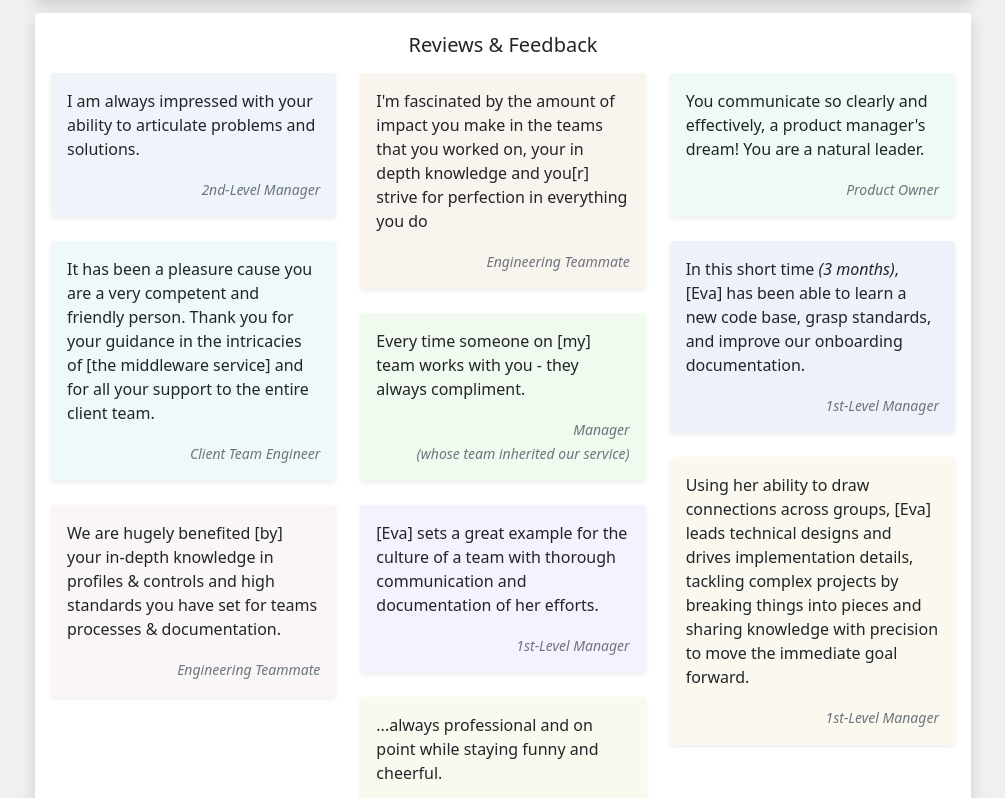
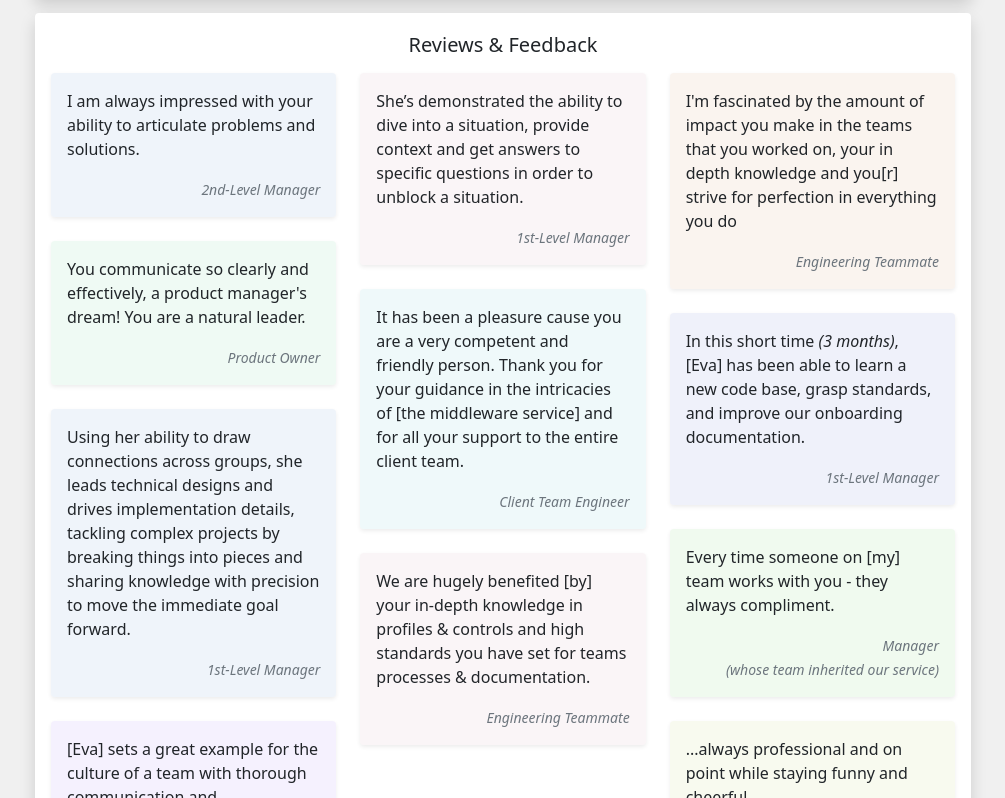
Before and after one commit to ejherzog/ejherzog.github.io, a plain HTML site: page index.html in a window 1280 px wide. Shown: the part 119-917 px from the top of the page, without its empty margins (137-1142 px from the left). Drawn offline with nearby package versions, Linux system fonts and the light colour scheme.

Commit message:
add more reviews

```diff
--- a/index.html
+++ b/index.html
@@ -40,6 +40,14 @@
           </div>
         </div>
         <div class="col-sm-6 col-lg-4 mb-4">
+          <div class="card border-0 text-dark shadow-sm" style="background-color: rgba(238, 220, 229, 0.3);">
+            <div class="card-body">
+              <p class="card-text">She’s demonstrated the ability to dive into a situation, provide context and get answers to specific questions in order to unblock a situation.</p>
+              <p class="card-text text-end text-muted fst-italic"><small>1st-Level Manager</small></p>
+            </div>
+          </div>
+        </div>
+        <div class="col-sm-6 col-lg-4 mb-4">
           <div class="card border-0 text-dark shadow-sm" style="background-color: rgba(238, 217, 202, 0.3);">
             <div class="card-body">
               <p class="card-text">I'm fascinated by the amount of impact you make in the teams that you worked on, your
@@ -78,21 +86,19 @@
           </div>
         </div>
         <div class="col-sm-6 col-lg-4 mb-4">
+          <div class="card border-0 text-dark shadow-sm" style="background-color: rgba(202, 217, 238, 0.3);">
+            <div class="card-body">
+              <p class="card-text">Using her ability to draw connections across groups, she leads technical designs and drives implementation details, tackling complex projects by breaking things into pieces and sharing knowledge with precision to move the immediate goal forward.</p>
+              <p class="card-text text-muted text-end fst-italic"><small>1st-Level Manager</small></p>
+            </div>
+          </div>
+        </div>
+        <div class="col-sm-6 col-lg-4 mb-4">
           <div class="card border-0 text-dark shadow-sm" style="background-color: rgba(205, 238, 202, 0.3);">
             <div class="card-body">
               <p class="card-text">Every time someone on [my] team works with you - they always compliment.</p>
               <p class="card-text text-muted text-end fst-italic"><small>Manager<br>(whose team inherited our
                   service)</small></p>
-            </div>
-          </div>
-        </div>
-        <div class="col-sm-6 col-lg-4 mb-4">
-          <div class="card border-0 text-dark shadow-sm" style="background-color: rgba(238, 230, 202, 0.3);">
-            <div class="card-body">
-              <p class="card-text">Using her ability to draw connections across groups, [Eva] leads technical designs
-                and drives implementation details, tackling complex projects by breaking things into pieces and sharing
-                knowledge with precision to move the immediate goal forward.</p>
-              <p class="card-text text-end text-muted fst-italic"><small>1st-Level Manager</small></p>
             </div>
           </div>
         </div>
```
